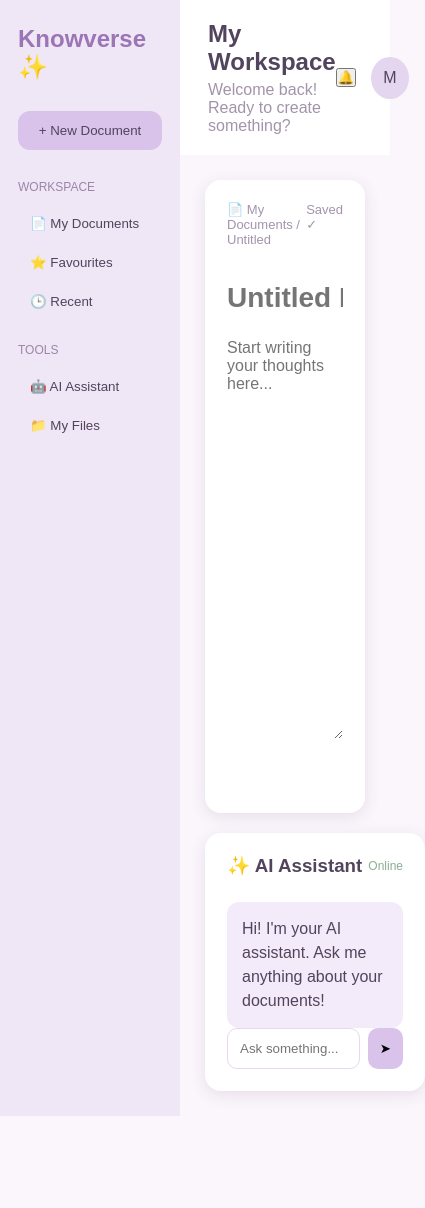
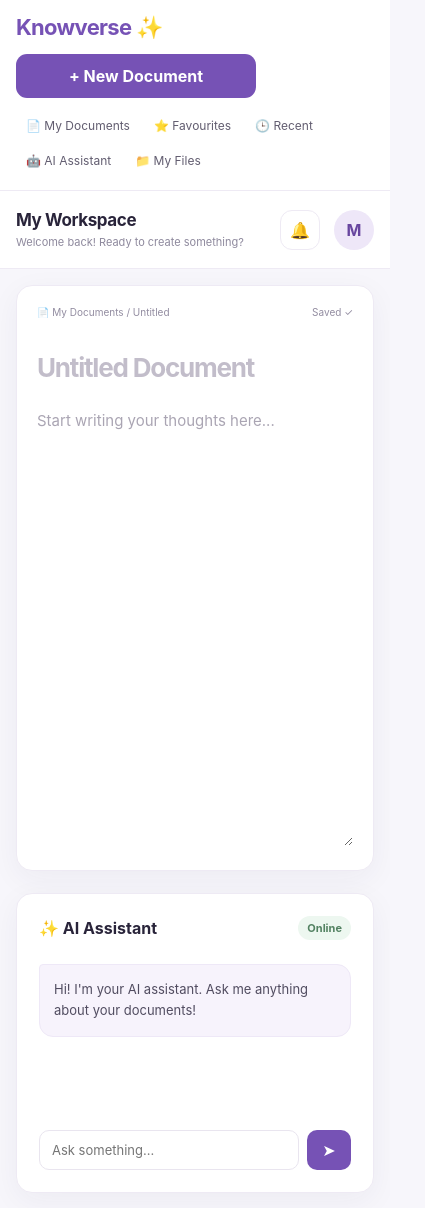
Before and after one commit to maahiive07/AI-Powered-Document-Knowledge-Workspace-, a React (Vite) app: page / in a window 390 px wide. Shown: the whole page, 425 px wide, since content can reach past the window. Before the commit the page ends 1116 px from the top, so only its background shows below. Built offline with nearby package versions, Linux system fonts and the light colour scheme.

Commit message:
adding the project for the first time

```diff
--- a/src/App.css
+++ b/src/App.css
@@ -1,65 +1,102 @@
 * {
-  margin: 0;
-  padding: 0;
   box-sizing: border-box;
 }
 
+:root {
+  font-family: Inter, ui-sans-serif, system-ui, -apple-system, BlinkMacSystemFont, "Segoe UI", sans-serif;
+  color: #29243a;
+  background: #f7f6fb;
+  font-synthesis: none;
+  text-rendering: optimizeLegibility;
+  -webkit-font-smoothing: antialiased;
+  -moz-osx-font-smoothing: grayscale;
+}
+
 body {
-  font-family: Arial, sans-serif;
-  background: #faf6fb;
-  color: #51445c;
+  min-width: 320px;
+  min-height: 100vh;
+  margin: 0;
+}
+
+button,
+input,
+textarea {
+  font: inherit;
+}
+
+button {
+  color: inherit;
 }
 
 .app-container {
   display: flex;
   min-height: 100vh;
+  background: #f7f6fb;
 }
 
 .sidebar {
-  width: 240px;
-  background: #f0e7f6;
-  padding: 25px 18px;
+  display: flex;
+  flex: 0 0 250px;
+  flex-direction: column;
+  min-height: 100vh;
+  padding: 28px 18px;
+  background: #fff;
+  border-right: 1px solid #eeeaf4;
 }
 
 .logo {
-  color: #9b75b5;
-  margin-bottom: 30px;
+  margin: 0 0 28px;
+  color: #7652b5;
+  font-size: 22px;
+  font-weight: 750;
+  letter-spacing: -0.7px;
 }
 
 .new-doc {
   width: 100%;
-  padding: 12px;
-  border: none;
-  border-radius: 12px;
-  background: #d9c3eb;
-  color: #51445c;
+  padding: 12px 14px;
+  border: 0;
+  border-radius: 11px;
+  background: #7652b5;
+  color: #fff;
+  font-weight: 650;
   cursor: pointer;
+  transition: background 160ms ease, transform 160ms ease;
+}
+
+.new-doc:hover {
+  background: #65439f;
+  transform: translateY(-1px);
 }
 
 .sidebar-menu {
-  margin-top: 30px;
+  margin-top: 28px;
 }
 
 .sidebar-menu p {
-  font-size: 12px;
-  margin: 22px 0 10px;
-  color: #9b85a8;
+  margin: 24px 10px 9px;
+  color: #9691a4;
+  font-size: 10px;
+  font-weight: 750;
+  letter-spacing: 1.1px;
 }
 
 .sidebar-menu button {
   display: block;
   width: 100%;
-  padding: 12px;
-  border: none;
+  padding: 11px 12px;
+  border: 0;
+  border-radius: 9px;
   background: transparent;
+  color: #625d70;
   text-align: left;
-  color: #51445c;
   cursor: pointer;
-  border-radius: 8px;
+  transition: background 150ms ease, color 150ms ease;
 }
 
 .sidebar-menu button:hover {
-  background: #e5d6ef;
+  background: #f3effa;
+  color: #68469f;
 }
 
 .main-content {
@@ -68,137 +105,293 @@ body {
 }
 
 .navbar {
+  display: flex;
+  min-height: 94px;
+  align-items: center;
+  justify-content: space-between;
+  padding: 18px 34px;
   background: #fff;
-  padding: 20px 28px;
-  display: flex;
-  justify-content: space-between;
-  align-items: center;
+  border-bottom: 1px solid #eeeaf4;
+}
+
+.navbar h2 {
+  margin: 0;
+  font-size: 20px;
+  letter-spacing: -0.4px;
 }
 
 .navbar p {
-  color: #a394ac;
-  margin-top: 5px;
+  margin: 5px 0 0;
+  color: #8e899d;
+  font-size: 13px;
 }
 
 .navbar-right {
   display: flex;
   align-items: center;
-  gap: 15px;
+  gap: 14px;
+}
+
+.navbar-right button {
+  width: 40px;
+  height: 40px;
+  border: 1px solid #eeeaf4;
+  border-radius: 12px;
+  background: #fff;
+  cursor: pointer;
+}
+
+.navbar-right button:hover {
+  background: #f7f4fb;
 }
 
 .profile {
-  background: #e5d6ef;
-  padding: 12px;
+  display: grid;
+  width: 40px;
+  height: 40px;
+  place-items: center;
   border-radius: 50%;
+  background: #eee7f8;
+  color: #68469f;
+  font-weight: 700;
 }
 
 .workspace {
-  display: flex;
-  gap: 20px;
-  padding: 25px;
+  display: grid;
+  grid-template-columns: minmax(0, 1.8fr) minmax(270px, 0.85fr);
+  align-items: stretch;
+  gap: 22px;
+  padding: 26px;
 }
 
 .editor,
 .ai-chat {
-  background: white;
+  min-width: 0;
+  border: 1px solid #eeeaf4;
   border-radius: 16px;
-  padding: 22px;
-  box-shadow: 0 4px 15px #e8ddeb;
+  background: #fff;
+  box-shadow: 0 8px 30px rgb(48 35 77 / 5%);
 }
 
 .editor {
-  flex: 2;
-  min-height: 75vh;
+  min-height: calc(100vh - 146px);
+  padding: 24px 30px;
 }
 
 .editor-header {
   display: flex;
+  align-items: center;
   justify-content: space-between;
-  color: #a394ac;
-  font-size: 13px;
+  gap: 14px;
+  color: #928ca0;
+  font-size: 12px;
 }
 
 .editor-content {
-  margin-top: 35px;
+  max-width: 760px;
+  margin: 48px auto 0;
 }
 
 .document-title {
   width: 100%;
-  border: none;
+  padding: 0;
+  border: 0;
   outline: none;
-  font-size: 28px;
-  font-weight: bold;
-  color: #51445c;
+  color: #29243a;
+  font-size: clamp(26px, 3vw, 34px);
+  font-weight: 730;
+  letter-spacing: -1.2px;
+}
+
+.document-title::placeholder {
+  color: #c2bdca;
 }
 
 .document-text {
   width: 100%;
-  min-height: 400px;
-  margin-top: 25px;
-  border: none;
+  min-height: 52vh;
+  margin-top: 24px;
+  padding: 0;
+  border: 0;
   outline: none;
+  color: #514c60;
+  font-size: 15px;
+  line-height: 1.8;
   resize: vertical;
-  font-size: 16px;
-  font-family: Arial, sans-serif;
+}
+
+.document-text::placeholder {
+  color: #aaa5b3;
 }
 
 .ai-chat {
-  flex: 1;
-  min-width: 220px;
   display: flex;
+  min-height: calc(100vh - 146px);
   flex-direction: column;
+  padding: 22px;
 }
 
 .chat-header {
   display: flex;
+  align-items: center;
   justify-content: space-between;
-  align-items: center;
+  gap: 10px;
+}
+
+.chat-header h3 {
+  margin: 0;
+  font-size: 16px;
 }
 
 .chat-header span {
-  color: #8cae94;
-  font-size: 12px;
+  padding: 5px 9px;
+  border-radius: 999px;
+  background: #edf7f0;
+  color: #538262;
+  font-size: 11px;
+  font-weight: 650;
 }
 
 .chat-body {
   flex: 1;
-  margin-top: 25px;
+  margin-top: 24px;
 }
 
 .ai-message {
-  background: #f3eafa;
-  padding: 15px;
-  border-radius: 12px;
-  line-height: 1.5;
+  padding: 14px;
+  border: 1px solid #eee8f7;
+  border-radius: 4px 14px 14px;
+  background: #f7f3fc;
+  color: #514c60;
+  font-size: 13px;
+  line-height: 1.65;
 }
 
 .chat-input {
   display: flex;
   gap: 8px;
+  margin-top: 18px;
 }
 
 .chat-input input {
   width: 100%;
   min-width: 0;
-  padding: 12px;
-  border: 1px solid #e6d9ed;
+  padding: 11px 12px;
+  border: 1px solid #e9e5ef;
   border-radius: 10px;
+  outline: none;
+  font-size: 13px;
+}
+
+.chat-input input:focus {
+  border-color: #a68bcf;
+  box-shadow: 0 0 0 3px rgb(118 82 181 / 10%);
 }
 
 .chat-input button {
-  border: none;
-  background: #d9c3eb;
-  padding: 12px;
+  min-width: 44px;
+  border: 0;
   border-radius: 10px;
+  background: #7652b5;
+  color: #fff;
   cursor: pointer;
 }
 
-@media (max-width: 800px) {
+.chat-input button:hover {
+  background: #65439f;
+}
+
+@media (max-width: 1000px) {
+  .sidebar {
+    flex-basis: 210px;
+  }
+
   .workspace {
-    flex-direction: column;
+    grid-template-columns: minmax(0, 1.5fr) minmax(250px, 0.9fr);
+    padding: 20px;
+  }
+}
+
+@media (max-width: 760px) {
+  .sidebar {
+    flex-basis: 185px;
+    padding: 22px 13px;
+  }
+
+  .navbar {
+    padding: 16px 20px;
+  }
+
+  .workspace {
+    grid-template-columns: 1fr;
+    padding: 16px;
+  }
+
+  .editor {
+    min-height: 62vh;
+    padding: 20px;
+  }
+
+  .ai-chat {
+    min-height: 300px;
+  }
+}
+
+@media (max-width: 520px) {
+  .app-container {
+    display: block;
   }
 
   .sidebar {
-    width: 180px;
+    min-height: auto;
+    padding: 14px 16px;
+    border-right: 0;
+    border-bottom: 1px solid #eeeaf4;
+  }
+
+  .logo {
+    margin-bottom: 14px;
+  }
+
+  .new-doc {
+    max-width: 240px;
+  }
+
+  .sidebar-menu {
+    display: flex;
+    flex-wrap: wrap;
+    gap: 4px;
+    margin-top: 12px;
+  }
+
+  .sidebar-menu p {
+    display: none;
+  }
+
+  .sidebar-menu button {
+    width: auto;
+    padding: 8px 10px;
+    font-size: 12px;
+  }
+
+  .navbar {
+    min-height: 78px;
+    padding: 14px 16px;
+  }
+
+  .navbar h2 {
+    font-size: 17px;
+  }
+
+  .navbar p {
+    font-size: 11px;
+  }
+
+  .editor-header {
+    font-size: 10px;
+  }
+
+  .editor-content {
+    margin-top: 34px;
   }
 }
```
